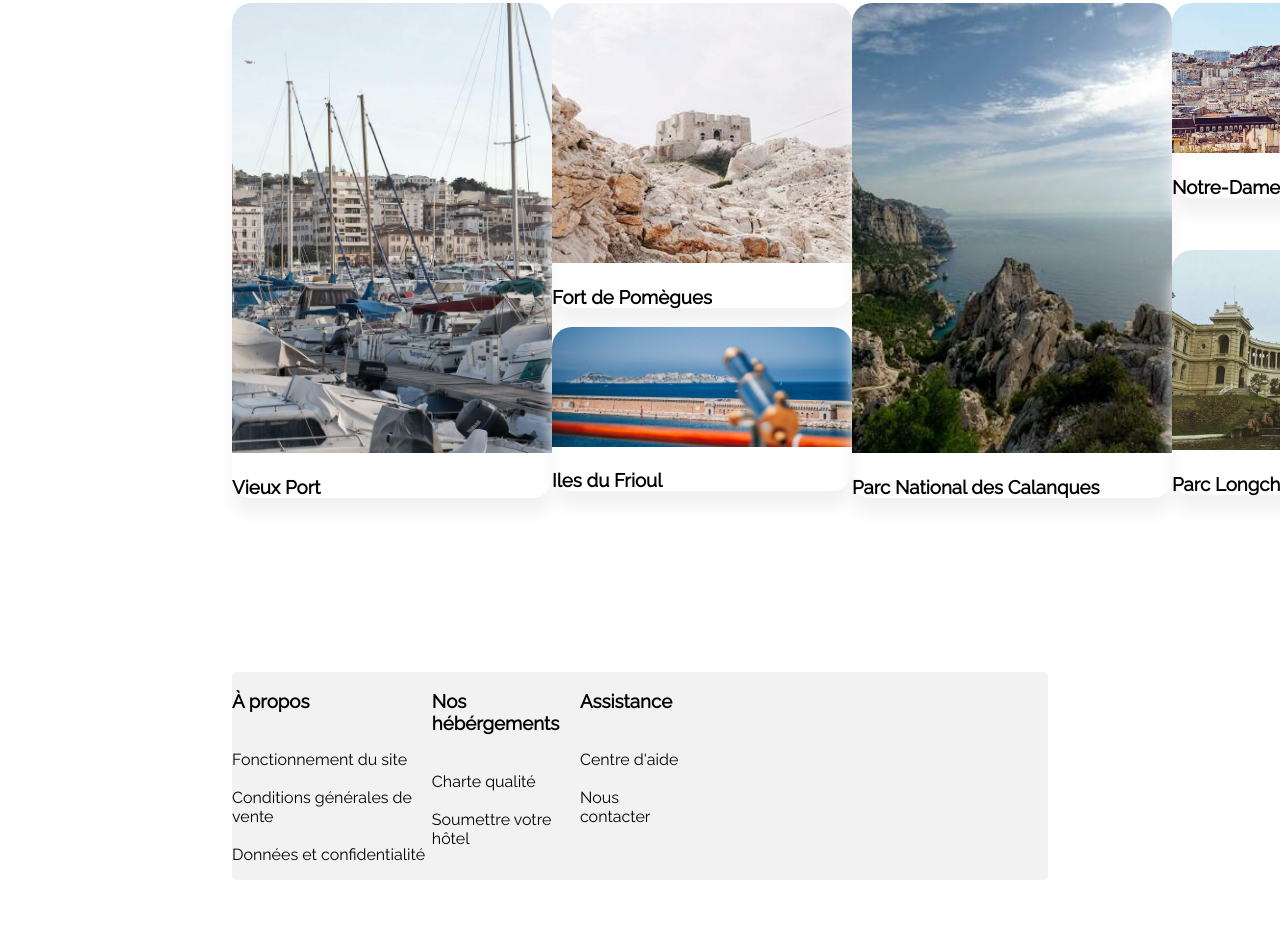
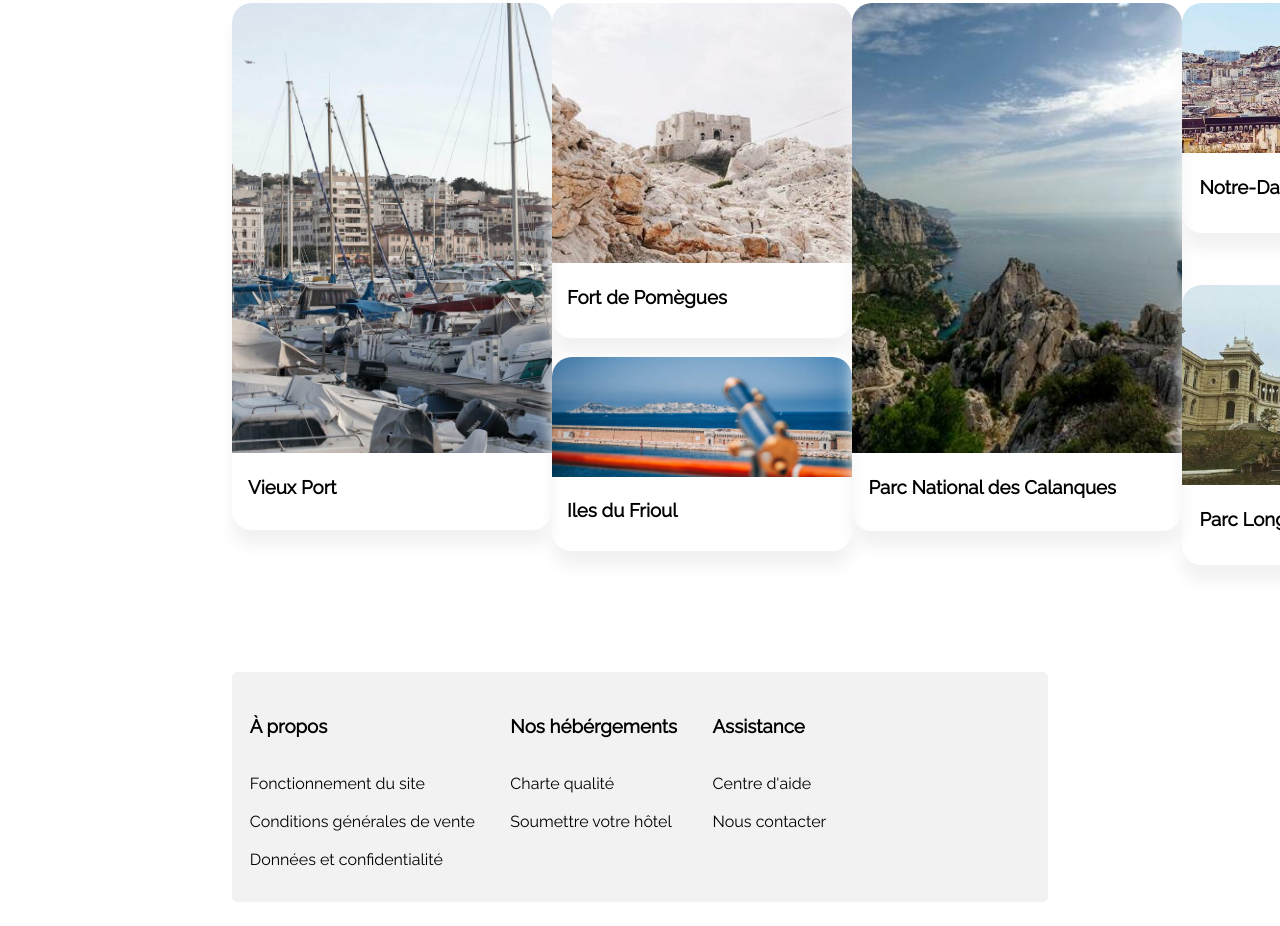
Before and after one commit to AminataGA/Aminata, a plain HTML site: page index.html in a window 1280 px wide. Shown: the part 1288-2214 px from the top of the page. Before the commit the page ends 2192 px from the top, so only its background shows below. Drawn offline with Linux system fonts and the light colour scheme.

Commit message:
index.html

```diff
--- a/style.css
+++ b/style.css
@@ -312,6 +312,10 @@ body{
   justify-content: space-evenly;
   height: 750px;}
 
+  .box h3{
+    padding-left: 5%;
+    padding-bottom: 10%;
+  }
   .box1{
   box-shadow: 0 16px 16px #F2F2F2;
   border-radius: 20px 20px 20px 20px;}
@@ -349,7 +353,7 @@ body{
   border-radius: 20px 20px 20px 20px;}
 
   .box4 img{
-  width: 320px;
+  width: 330px;
   height: 450px;
   border-radius:20px 20px 0px 0px;
   background-color: white;
@@ -385,12 +389,13 @@ body{
   border-radius: 5px 5px 5px 5px ;
   width: 100%;
   margin-top: -10%;
-  padding-bottom: 2%;}
+  padding-bottom: 4%;}
 
   .footer{
   display: flex;
+  padding-top: 3%;
   justify-content:space-around;
-  width: 55%;}
+  width: 75%;}
 
   a{
   text-decoration: none;
```
Also changed, not shown: index.html (+0 -1 lines).
